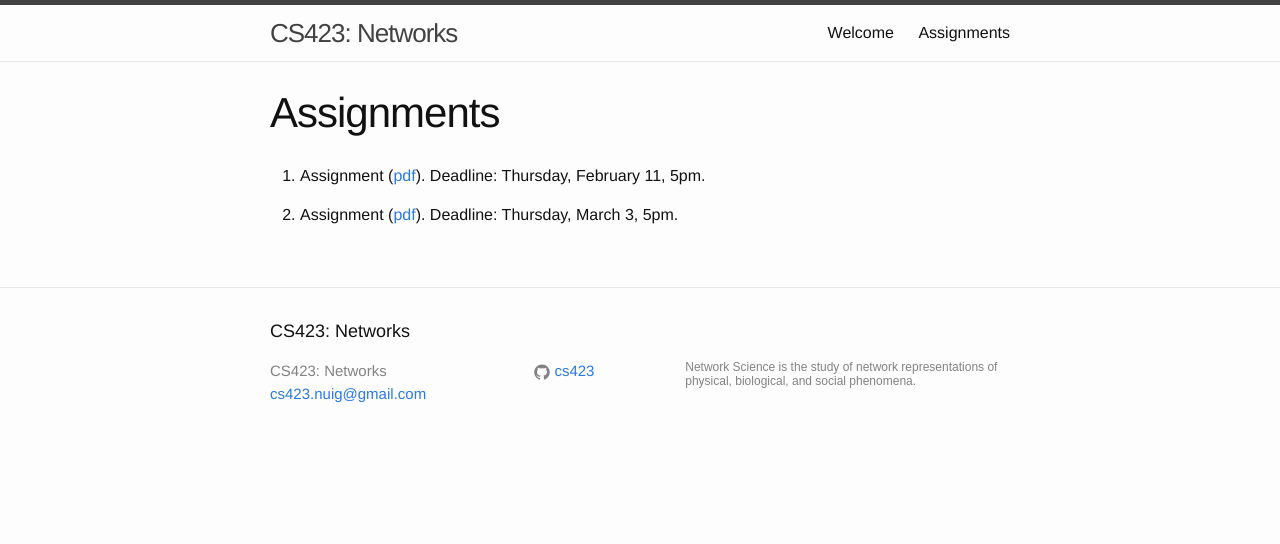
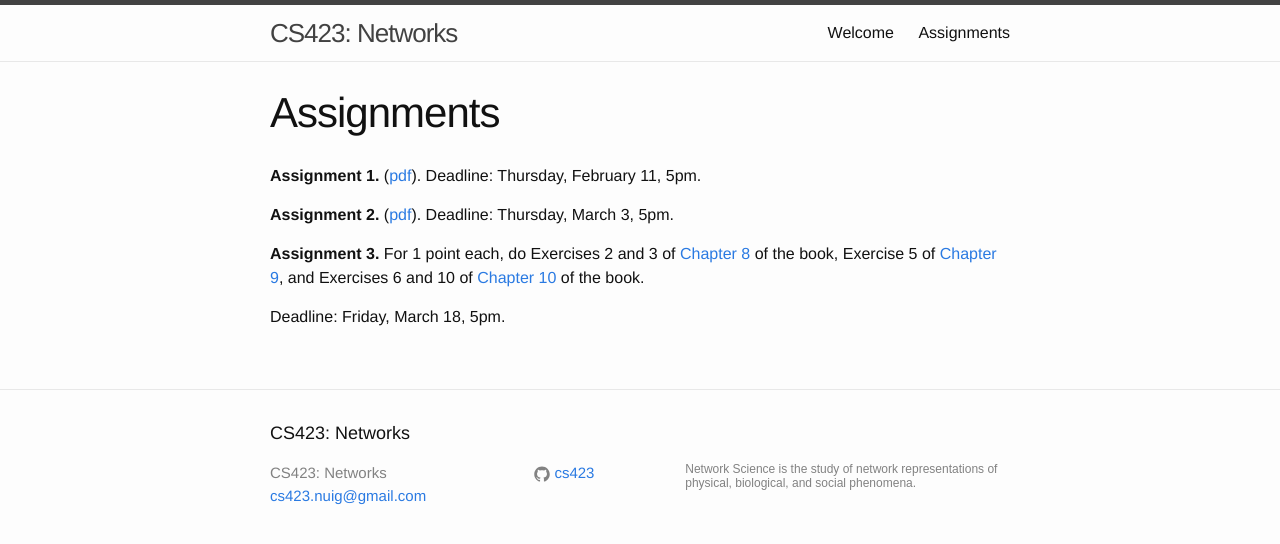
Before and after one commit to starktech23/cs4423.github.io, a Jekyll site: the page built from assign.md, in a window 1280 px wide. Shown: the top 544 px of the page. Built offline with Jekyll 4.4.1, drawn with Linux system fonts in a browser that asks for light colours; a script that is not in the unit is left out.

Commit message:
assignment 3

```diff
--- a/assign.md
+++ b/assign.md
@@ -4,6 +4,18 @@ title: Assignments
 permalink: /assign/
 ---
 
-1. Assignment ([pdf](/assets/assign1.pdf)). Deadline: Thursday, February 11, 5pm.
+**Assignment 1.** ([pdf](/assets/assign1.pdf)). Deadline: Thursday, February 11, 5pm.
 
-2. Assignment ([pdf](/assets/assign2.pdf)). Deadline: Thursday, March 3, 5pm.
+**Assignment 2.** ([pdf](/assets/assign2.pdf)). Deadline: Thursday, March 3, 5pm.
+
+**Assignment 3.**  For 1 point each,
+do Exercises 2 and 3 of [Chapter 8] of the book,
+Exercise 5 of [Chapter 9],
+and Exercises 6 and 10 of [Chapter 10] of the book.
+
+Deadline: Friday, March 18, 5pm.
+
+
+[Chapter 8]: https://www.cs.cornell.edu/home/kleinber/networks-book/networks-book-ch08.pdf
+[Chapter 9]: https://www.cs.cornell.edu/home/kleinber/networks-book/networks-book-ch09.pdf
+[Chapter 10]: https://www.cs.cornell.edu/home/kleinber/networks-book/networks-book-ch10.pdf
--- a/index.html
+++ b/index.html
@@ -5,7 +5,7 @@ layout: default
 <div class="home">
 
 <div class="note" markdown="1">
-<a href="/assign">Assignment 2</a> is due on March 3.
+<a href="/assign">Assignment 3</a> is due on March 18.
 </div>
 
   <h1 class="page-heading">Notes</h1>
```
